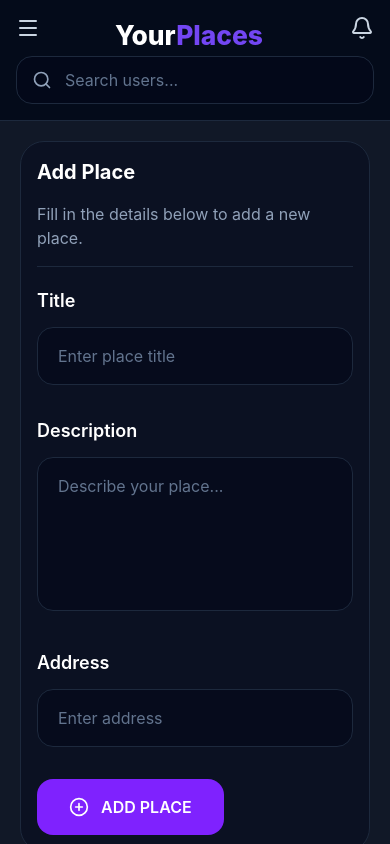
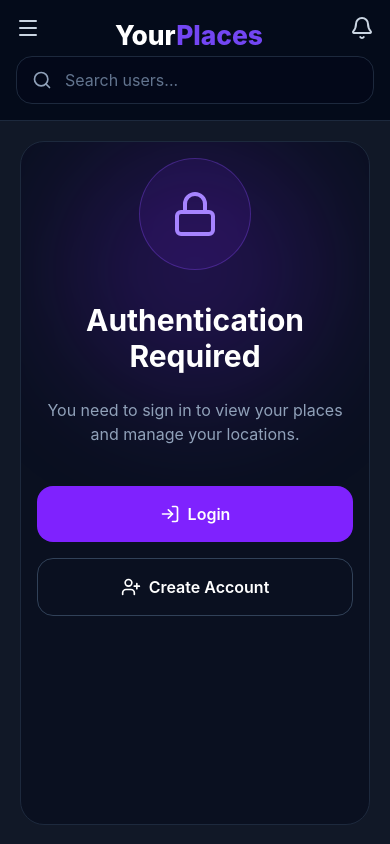
Before and after one commit to bociwess0/PlacesApp, a React (Vite) app in the folder frontend/: page /add-place in a window 390 px wide. Built offline with nearby package versions, Linux system fonts and the light colour scheme.

Commit message:
adding places form

```diff
--- a/frontend/src/auth/api/services/places.ts
+++ b/frontend/src/auth/api/services/places.ts
@@ -10,3 +10,40 @@ export async function getPlacesById(uid: string) {
     throw error;
   }
 }
+
+
+
+interface CreatePlaceData {
+  title: string;
+  description: string;
+  address: string;
+  image: string;
+}
+
+export async function createPlace(place: CreatePlaceData) {
+  try {
+    const user = JSON.parse(localStorage.getItem("userData") ?? "null");
+
+    if (!user) {
+      throw new Error("User is not authenticated.");
+    }
+
+    const response = await api.post(
+      "/places",
+      {
+        ...place,
+        creator: user.userId,
+      },
+      {
+        headers: {
+          Authorization: `Bearer ${user.token}`,
+        },
+      },
+    );
+
+    return response.data;
+  } catch (error) {
+    console.log("Error creating place!");
+    throw error;
+  }
+}
--- a/frontend/src/places/add-place/AddPlaceForm.tsx
+++ b/frontend/src/places/add-place/AddPlaceForm.tsx
@@ -1,154 +1,161 @@
 import { PlusCircle } from "lucide-react";
+import { useState } from "react";
+import { createPlace } from "../../auth/api/services/places";
+import type { RootState } from "../../store/store";
+import { useSelector } from "react-redux";
+import AuthRequired from "../../auth/components/AuthRequired";
 
 export default function AddPlaceForm() {
+  const isAuthenticated = useSelector(
+    (state: RootState) => state.userActions.isAuthenticated,
+  );
+  const [title, setTitle] = useState("");
+  const [description, setDescription] = useState("");
+  const [address, setAddress] = useState("");
+  const [image, setImage] = useState("");
+
+  const [loading, setLoading] = useState(false);
+  const [error, setError] = useState("");
+
+  const handleSubmit = async (e: React.FormEvent<HTMLFormElement>) => {
+    e.preventDefault();
+
+    setLoading(true);
+    setError("");
+
+    try {
+      await createPlace({
+        title,
+        description,
+        address,
+        image,
+      });
+
+      setTitle("");
+      setDescription("");
+      setAddress("");
+      setImage("");
+
+      alert("Place created successfully!");
+    } catch {
+      setError("Failed to create place.");
+    } finally {
+      setLoading(false);
+    }
+  };
+
+  if (!isAuthenticated) {
+    return <AuthRequired />;
+  }
+
   return (
-    <div
-      className="
-        max-w-5xl
-        rounded-3xl
-        border
-        border-slate-800
-        bg-slate-950/30
-        p-4
-        md:p-8
-      "
-    >
-      <div className="border-b border-slate-800 pb-4">
-        <h1 className="text-xl md:text-4xl font-bold text-white">
-          Add Place
-        </h1>
+    <div className="w-full max-w-5xl">
+      <div className="pb-5">
+        <h1 className="text-3xl font-bold text-white md:text-4xl">Add Place</h1>
 
-        <p className="mt-4 md:text-lg text-slate-400">
-          Fill in the details below to add a new place.
+        <p className="mt-2 text-slate-400">
+          Create a new destination and share your favorite places around the
+          world.
         </p>
       </div>
 
-      <form className="mt-5 flex flex-col gap-8">
-        <div>
-          <label
-            htmlFor="title"
-            className="mb-3 block text-lg font-semibold text-white"
-          >
-            Title
-          </label>
+      <form onSubmit={handleSubmit} className="mt-8 space-y-6">
+        <div className="grid grid-cols-1 gap-5 lg:grid-cols-2">
+          <div>
+            <label
+              htmlFor="title"
+              className="mb-2 block text-sm font-semibold uppercase tracking-wide text-slate-300"
+            >
+              Title
+            </label>
 
-          <input
-            id="title"
-            type="text"
-            placeholder="Enter place title"
-            className="
-              w-full
-              rounded-2xl
-              border
-              border-slate-800
-              bg-slate-950/50
-              px-5
-              py-4
-              text-white
-              outline-none
-              transition-all
+            <input
+              id="title"
+              type="text"
+              value={title}
+              onChange={(e) => setTitle(e.target.value)}
+              placeholder="Empire State Building"
+              className="w-full rounded-xl border border-slate-800 bg-slate-950/60 px-5 py-3.5 text-white outline-none transition placeholder:text-slate-500 focus:border-violet-500 focus:ring-2 focus:ring-violet-500/20"
+            />
+          </div>
 
-              placeholder:text-slate-500
+          <div>
+            <label
+              htmlFor="address"
+              className="mb-2 block text-sm font-semibold uppercase tracking-wide text-slate-300"
+            >
+              Address
+            </label>
 
-              focus:border-violet-500/50
-              focus:ring-2
-              focus:ring-violet-500/20
-            "
-          />
+            <input
+              id="address"
+              type="text"
+              value={address}
+              onChange={(e) => setAddress(e.target.value)}
+              placeholder="New York, USA"
+              className="w-full rounded-xl border border-slate-800 bg-slate-950/60 px-5 py-3.5 text-white outline-none transition placeholder:text-slate-500 focus:border-violet-500 focus:ring-2 focus:ring-violet-500/20"
+            />
+          </div>
         </div>
 
         <div>
           <label
             htmlFor="description"
-            className="mb-3 block text-lg font-semibold text-white"
+            className="mb-2 block text-sm font-semibold uppercase tracking-wide text-slate-300"
           >
             Description
           </label>
 
           <textarea
             id="description"
-            rows={5}
-            placeholder="Describe your place..."
-            className="
-              w-full
-              resize-none
-              rounded-2xl
-              border
-              border-slate-800
-              bg-slate-950/50
-              px-5
-              py-4
-              text-white
-              outline-none
-              transition-all
-
-              placeholder:text-slate-500
-
-              focus:border-violet-500/50
-              focus:ring-2
-              focus:ring-violet-500/20
-            "
+            rows={4}
+            value={description}
+            onChange={(e) => setDescription(e.target.value)}
+            placeholder="Tell us something interesting about this place..."
+            className="w-full resize-none rounded-xl border border-slate-800 bg-slate-950/60 px-5 py-3.5 text-white outline-none transition placeholder:text-slate-500 focus:border-violet-500 focus:ring-2 focus:ring-violet-500/20"
           />
         </div>
 
         <div>
           <label
-            htmlFor="address"
-            className="mb-3 block text-lg font-semibold text-white"
+            htmlFor="image"
+            className="mb-2 block text-sm font-semibold uppercase tracking-wide text-slate-300"
           >
-            Address
+            Image
           </label>
 
           <input
-            id="address"
+            id="image"
             type="text"
-            placeholder="Enter address"
-            className="
-              w-full
-              rounded-2xl
-              border
-              border-slate-800
-              bg-slate-950/50
-              px-5
-              py-4
-              text-white
-              outline-none
-              transition-all
+            value={image}
+            onChange={(e) => setImage(e.target.value)}
+            placeholder="/images/places/big-ben.webp"
+            className="w-full rounded-xl border border-slate-800 bg-slate-950/60 px-5 py-3.5 text-white outline-none transition placeholder:text-slate-500 focus:border-violet-500 focus:ring-2 focus:ring-violet-500/20"
+          />
 
-              placeholder:text-slate-500
-
-              focus:border-violet-500/50
-              focus:ring-2
-              focus:ring-violet-500/20
-            "
-          />
+          <p className="mt-2 text-xs text-slate-500">
+            For now enter the image path from{" "}
+            <span className="font-medium text-violet-400">
+              /public/images/places
+            </span>
+            .
+          </p>
         </div>
 
-        <div>
+        {error && (
+          <div className="rounded-xl border border-red-500/20 bg-red-500/10 px-4 py-3 text-sm text-red-400">
+            {error}
+          </div>
+        )}
+
+        <div className="flex flex-col-reverse gap-3 border-t border-slate-800 pt-5 sm:flex-row sm:justify-end">
           <button
             type="submit"
-            className="
-              flex items-center gap-3
-              rounded-2xl
-
-              bg-violet-600
-              px-8
-              py-4
-
-              font-semibold
-              text-white
-
-              transition-all
-
-              hover:bg-violet-500
-              hover:shadow-lg
-              hover:shadow-violet-500/30
-              cursor-pointer
-            "
+            disabled={loading}
+            className="flex cursor-pointer items-center justify-center gap-2 rounded-xl bg-violet-600 px-6 py-3 font-semibold text-white transition hover:bg-violet-500 hover:shadow-lg hover:shadow-violet-500/30 disabled:cursor-not-allowed disabled:opacity-50"
           >
-            <PlusCircle size={20} />
-
-            <span>ADD PLACE</span>
+            <PlusCircle size={18} />
+            <span>{loading ? "Creating..." : "Add Place"}</span>
           </button>
         </div>
       </form>
```
